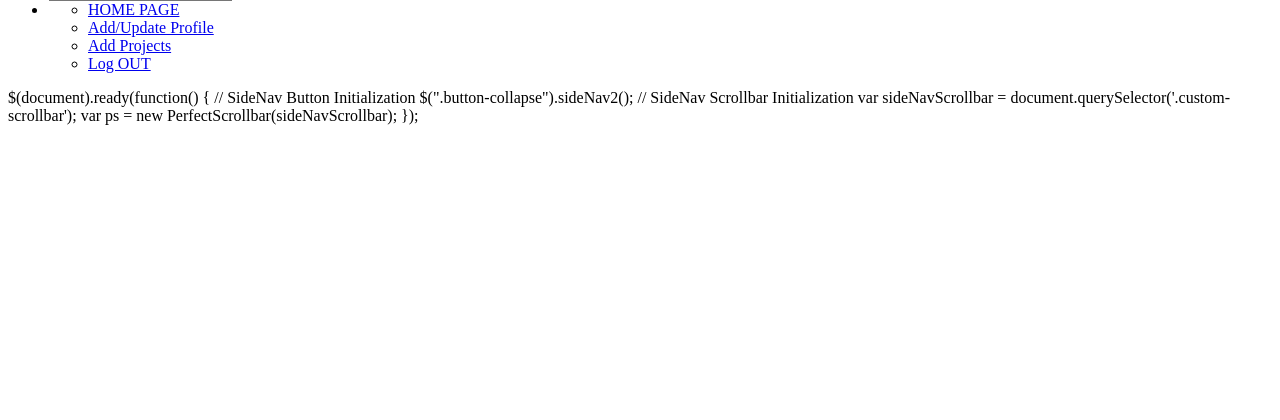
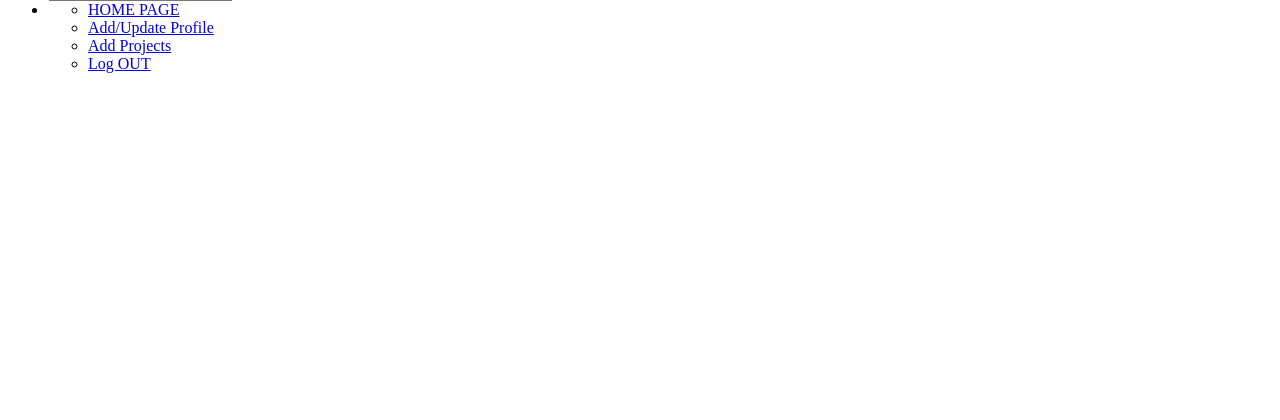
Before and after one commit to Caiseyann/awards, a Django app: template app/templates/navbar.html in a window 1280 px wide. Shown: the part 340-760 px from the top of the page. Run offline with Django 3.2, Linux system fonts and the light colour scheme; the template is opened without the code that fills it, so the values that code supplies are empty.

Commit message:
creating template navbar completed

```diff
--- a/app/templates/navbar.html
+++ b/app/templates/navbar.html
@@ -1,6 +1,6 @@
 <!DOCTYPE html>
 <html lang="en">
-
+<html>
 <head>
   <meta charset="utf-8">
   <meta name="viewport" content="width=device-width, initial-scale=1">
@@ -48,16 +48,6 @@
 </div>
 <!--/. Sidebar navigation -->
 
-<scripts>
 
-$(document).ready(function() {
-  // SideNav Button Initialization
-  $(".button-collapse").sideNav2();
-    // SideNav Scrollbar Initialization
-    var sideNavScrollbar = document.querySelector('.custom-scrollbar');
-    var ps = new PerfectScrollbar(sideNavScrollbar);
-});
-
-</scripts>
 </body>
 </html>
```
